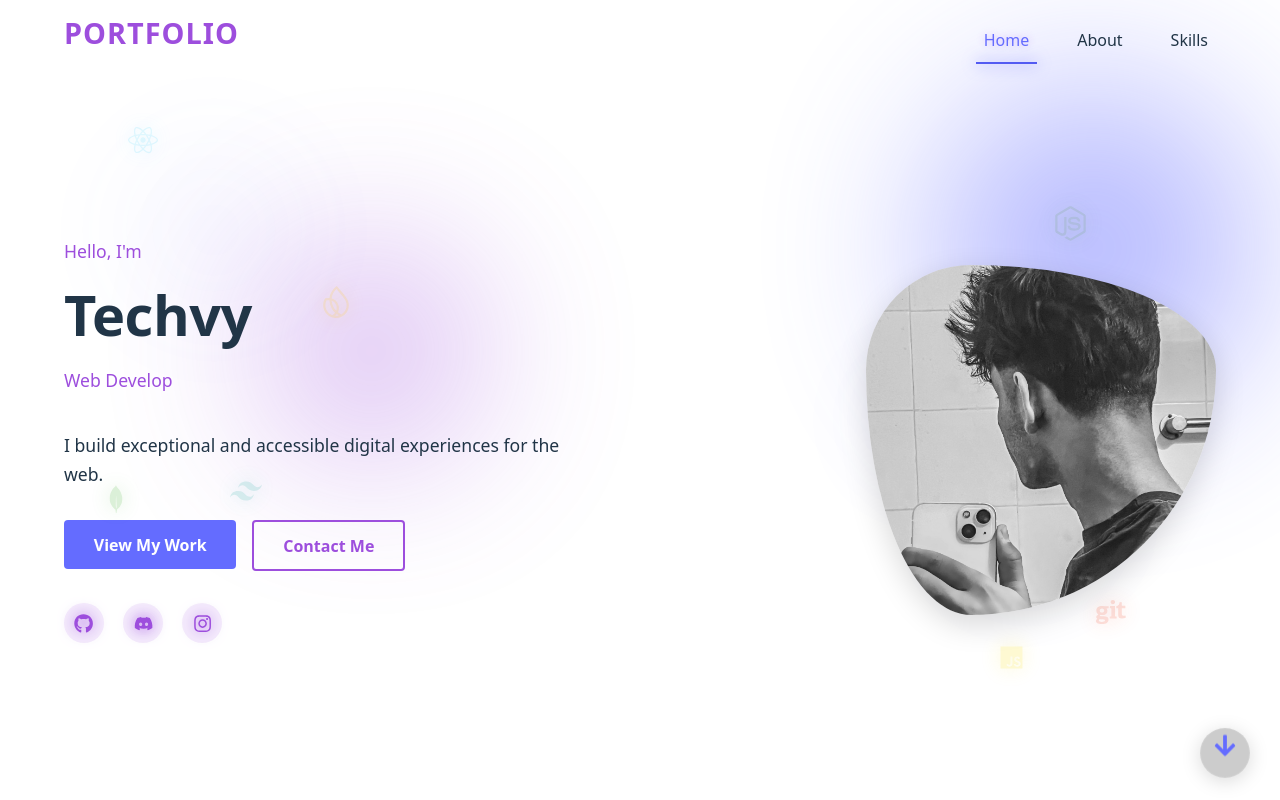
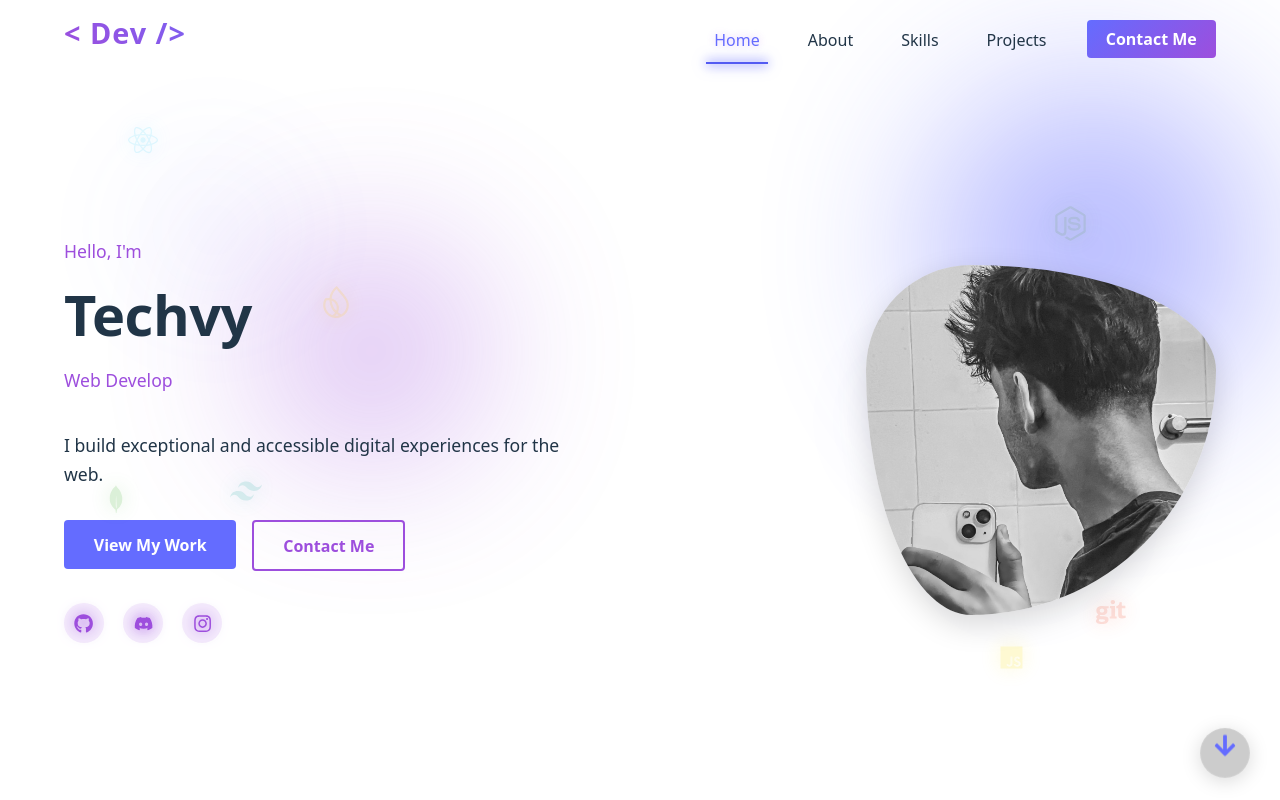
Before and after one commit to Techvy/techvy, a React (Vite) app: page / in a window 1280 px wide. Shown: the top 800 px of the page. Built offline with nearby package versions, Linux system fonts and the light colour scheme.

Commit message:
Update Header.jsx

```diff
--- a/src/components/Header.jsx
+++ b/src/components/Header.jsx
@@ -1,12 +1,13 @@
 import { useState, useEffect } from 'react';
 import { Link } from 'react-scroll';
 import styled from 'styled-components';
-import { motion } from 'framer-motion';
+import { motion, AnimatePresence } from 'framer-motion';
 import { FaBars, FaTimes } from 'react-icons/fa';
 
 const Header = () => {
   const [scrolled, setScrolled] = useState(false);
   const [menuOpen, setMenuOpen] = useState(false);
+  const [activeSection, setActiveSection] = useState('hero');
 
   useEffect(() => {
     const handleScroll = () => {
@@ -14,6 +15,21 @@
       if (isScrolled !== scrolled) {
         setScrolled(isScrolled);
       }
+
+      const sections = ['hero', 'about', 'skills'];
+      let currentSection = 'hero';
+
+      sections.forEach(section => {
+        const element = document.getElementById(section);
+        if (element) {
+          const rect = element.getBoundingClientRect();
+          if (rect.top <= 100 && rect.bottom > 0) {
+            currentSection = section;
+          }
+        }
+      });
+
+      setActiveSection(currentSection);
     };
 
     document.addEventListener('scroll', handleScroll);
@@ -30,6 +46,7 @@
     { name: 'Home', to: 'hero' },
     { name: 'About', to: 'about' },
     { name: 'Skills', to: 'skills' },
+    { name: 'Projects', to: 'projects' },
   ];
 
   return (
@@ -40,14 +57,29 @@
           animate={{ opacity: 1, y: 0 }}
           transition={{ duration: 0.5 }}
         >
-          <LogoText>Portfolio</LogoText>
+          <LogoText>&lt; Dev /&gt;</LogoText>
         </Logo>
 
-        <MenuButton onClick={toggleMenu}>
+        <MenuButton
+          onClick={toggleMenu}
+          aria-label={menuOpen ? "Close menu" : "Open menu"}
+          initial={{ scale: 0.8 }}
+          animate={{
+            scale: 1,
+            rotate: menuOpen ? 90 : 0
+          }}
+          transition={{ duration: 0.3 }}
+        >
           {menuOpen ? <FaTimes /> : <FaBars />}
         </MenuButton>
 
-        <NavLinks menuOpen={menuOpen}>
+        <AnimatePresence>
+          <NavLinks
+            menuOpen={menuOpen}
+            initial={{ y: -20 }}
+            animate={{ y: 0 }}
+            transition={{ duration: 0.3 }}
+          >
             {menuItems.map((item, index) => (
               <NavItem
                 key={item.name}
@@ -61,16 +93,34 @@
                   smooth={true}
                   offset={-70}
                   duration={500}
-                delay={0}
-                isDynamic={true}
-                spyThrottle={50}
                   onClick={() => setMenuOpen(false)}
+                  className={activeSection === item.to ? 'active' : ''}
                 >
                   {item.name}
+                  {activeSection === item.to && (
+                    <ActiveIndicator layoutId="activeIndicator" />
+                  )}
                 </NavLink>
               </NavItem>
             ))}
+
+            <NavItem
+              initial={{ opacity: 0, y: -20 }}
+              animate={{ opacity: 1, y: 0 }}
+              transition={{ duration: 0.3, delay: menuItems.length * 0.1 }}
+            >
+              <ContactButton
+                onClick={(e) => {
+                  e.preventDefault();
+                  window.open('https://discord.com/users/1250413029607084043/', '_blank');
+                  setMenuOpen(false);
+                }}
+              >
+                Contact Me
+              </ContactButton>
+            </NavItem>
           </NavLinks>
+        </AnimatePresence>
       </Nav>
     </HeaderContainer>
   );
@@ -85,7 +135,7 @@
   background-color: ${props =>
     props.scrolled ? 'rgba(26, 22, 37, 0.85)' : 'transparent'};
   backdrop-filter: ${props => (props.scrolled ? 'blur(10px)' : 'none')};
-  transition: var(--transition);
+  transition: all 0.3s cubic-bezier(0.4, 0, 0.2, 1);
   z-index: 1000;
   box-shadow: ${props =>
     props.scrolled ? '0 4px 20px rgba(157, 78, 221, 0.15)' : 'none'};
@@ -120,17 +170,26 @@
   font-size: 1.8rem;
   font-weight: 700;
   color: var(--accent-color);
-  text-transform: uppercase;
   letter-spacing: 1px;
   transition: all 0.3s cubic-bezier(0.4, 0, 0.2, 1);
+  background: linear-gradient(45deg, var(--accent-color), var(--primary-color));
+  background-size: 200% auto;
+  -webkit-background-clip: text;
+  -webkit-text-fill-color: transparent;
+  animation: gradientText 5s ease infinite;
+
+  @keyframes gradientText {
+    0% { background-position: 0% 50%; }
+    50% { background-position: 100% 50%; }
+    100% { background-position: 0% 50%; }
+  }
 
   &:hover {
-    color: var(--primary-light);
     text-shadow: 0 0 15px rgba(147, 51, 234, 0.5);
   }
 `;
 
-const MenuButton = styled.button`
+const MenuButton = styled(motion.button)`
   display: none;
   background: transparent;
   font-size: 1.5rem;
@@ -142,29 +201,33 @@
   @media (max-width: 768px) {
     display: block;
     padding: 0;
+    z-index: 1001;
   }
 `;
 
-const NavLinks = styled.ul`
+const NavLinks = styled(motion.ul)`
   display: flex;
   gap: 2rem;
   list-style: none;
 
   @media (max-width: 768px) {
-    position: absolute;
-    top: 100%;
+    position: fixed;
+    top: 0;
     left: 0;
     right: 0;
+    bottom: 0;
     flex-direction: column;
+    justify-content: center;
     align-items: center;
-    background-color: var(--background-color);
-    padding: 1rem 0;
-    gap: 0;
+    background-color: rgba(26, 22, 37, 0.95);
+    backdrop-filter: blur(10px);
+    padding: 2rem;
+    gap: 2rem;
     transform: ${props => (props.menuOpen ? 'translateY(0)' : 'translateY(-100%)')};
     opacity: ${props => (props.menuOpen ? '1' : '0')};
     visibility: ${props => (props.menuOpen ? 'visible' : 'hidden')};
-    transition: var(--transition);
-    box-shadow: 0 10px 20px rgba(0, 0, 0, 0.2);
+    transition: all 0.5s cubic-bezier(0.4, 0, 0.2, 1);
+    z-index: 1000;
   }
 `;
 
@@ -208,6 +271,7 @@
   @media (max-width: 768px) {
     width: 100%;
     padding: 1rem;
+    font-size: 1.2rem;
 
     &:hover {
       background-color: rgba(98, 0, 234, 0.1);
@@ -216,4 +280,54 @@
   }
 `;
 
+const ActiveIndicator = styled(motion.div)`
+  position: absolute;
+  bottom: -2px;
+  left: 0;
+  width: 100%;
+  height: 2px;
+  background: linear-gradient(to right, var(--primary-color), var(--accent-color));
+  border-radius: 2px;
+  box-shadow: 0 0 10px var(--primary-color);
+`;
+
+const ContactButton = styled.button`
+  background: linear-gradient(135deg, var(--primary-color), var(--accent-color));
+  color: white;
+  border: none;
+  padding: 0.5rem 1.2rem;
+  border-radius: 4px;
+  font-weight: 600;
+  cursor: pointer;
+  transition: all 0.3s cubic-bezier(0.4, 0, 0.2, 1);
+  position: relative;
+  overflow: hidden;
+
+  &:before {
+    content: '';
+    position: absolute;
+    top: 0;
+    left: -100%;
+    width: 100%;
+    height: 100%;
+    background: linear-gradient(90deg, transparent, rgba(255, 255, 255, 0.2), transparent);
+    transition: all 0.6s;
+  }
+
+  &:hover {
+    transform: translateY(-2px);
+    box-shadow: 0 4px 15px rgba(157, 78, 221, 0.4);
+
+    &:before {
+      left: 100%;
+    }
+  }
+
+  @media (max-width: 768px) {
+    width: 70%;
+    padding: 0.8rem 1.5rem;
+    margin-top: 1rem;
+  }
+`;
+
 export default Header;
```
Lines whose indentation alone changed are shown as unchanged.
